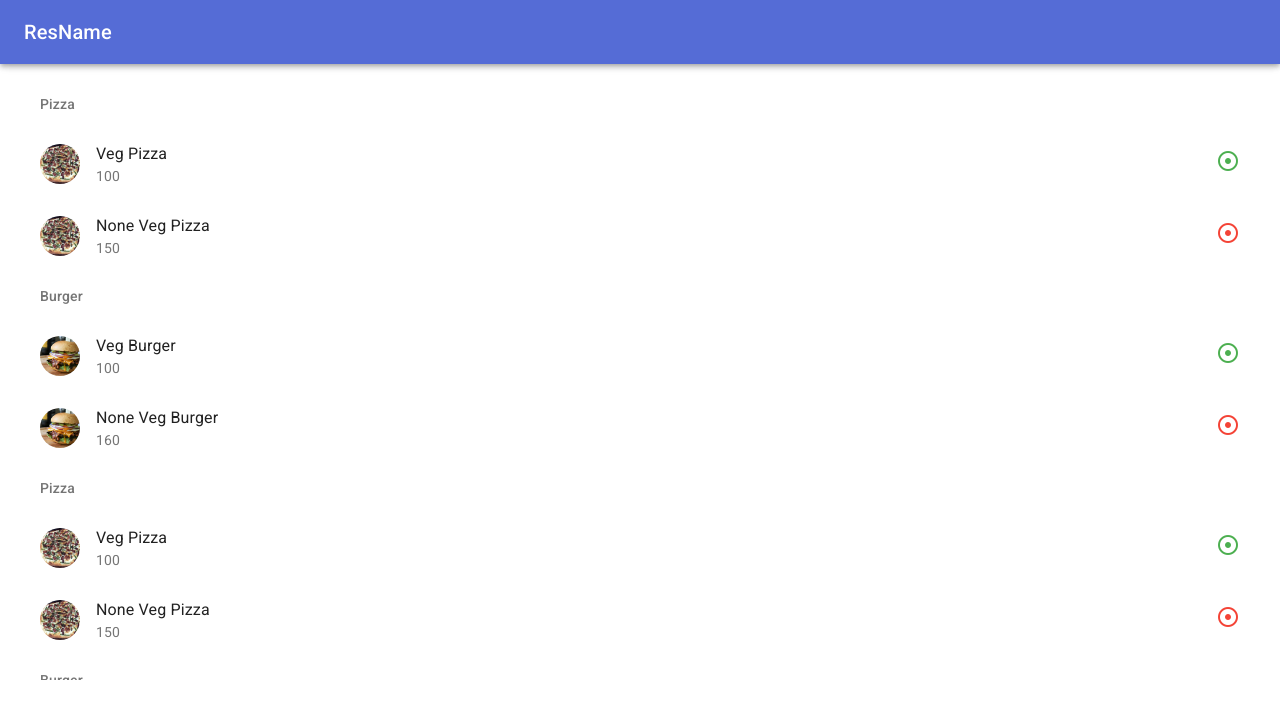
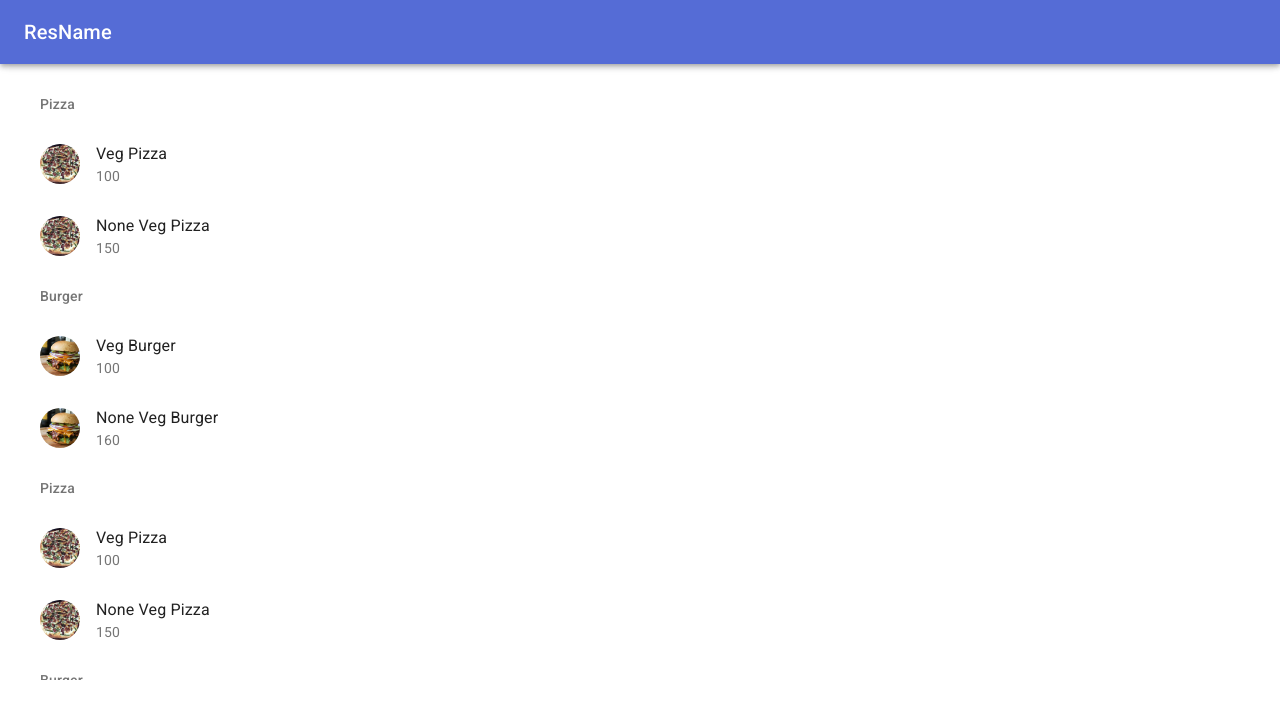
Before and after one commit to nadimsheikh07/digital-menu, a Next.js app: page / in a window 1280 px wide. Shown: the top 718 px of the page. Built offline with nearby package versions, Linux system fonts and the light colour scheme.

Commit message:
update ui

```diff
--- a/component/layout/index.js
+++ b/component/layout/index.js
@@ -21,13 +21,10 @@ const Index = (props) => {
             <HideOnScroll {...props}>
                 <AppBar>
                     <Toolbar>
-                        <Typography variant="h6" style={{ flexGrow: 1 }}>{title}</Typography>
+                        <Typography variant="h6">{title}</Typography>
                         {action}
                     </Toolbar>
                 </AppBar>
-
-
-
             </HideOnScroll>
             <Toolbar id="back-to-top-anchor" />
             <Container>
--- a/component/menu/item.js
+++ b/component/menu/item.js
@@ -3,7 +3,7 @@ import VegSign from './vegSign'
 const Item = ({ data }) => {
     const { name, price, image } = data
     return (
-        <ListItem key={name} button>
+        <ListItem key={name}>
             <ListItemAvatar>
                 <Avatar
                     alt={name}
@@ -11,9 +11,9 @@ const Item = ({ data }) => {
                 />
             </ListItemAvatar>
             <ListItemText id={name} primary={name} secondary={price} />
-            <ListItemSecondaryAction>
+            {/* <ListItemSecondaryAction>
                 <VegSign item={data} />
-            </ListItemSecondaryAction>
+            </ListItemSecondaryAction> */}
         </ListItem>
     )
 }
```
